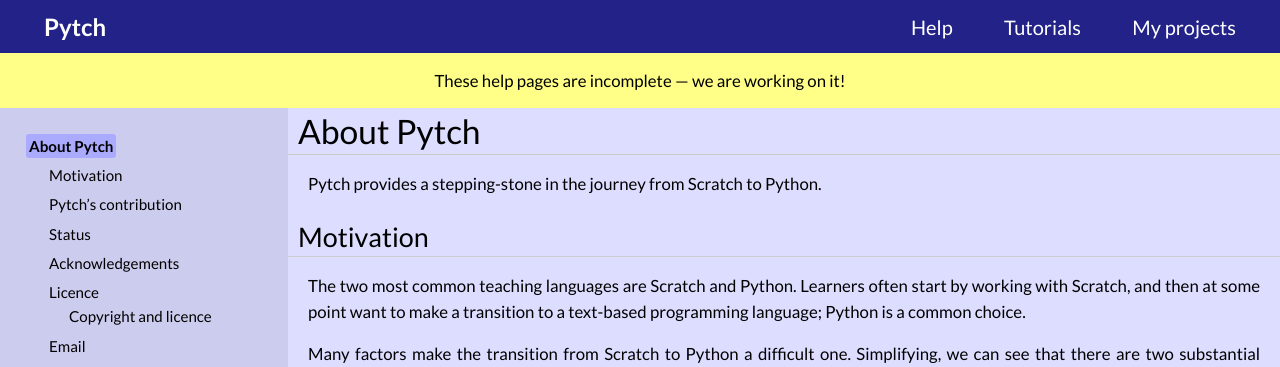
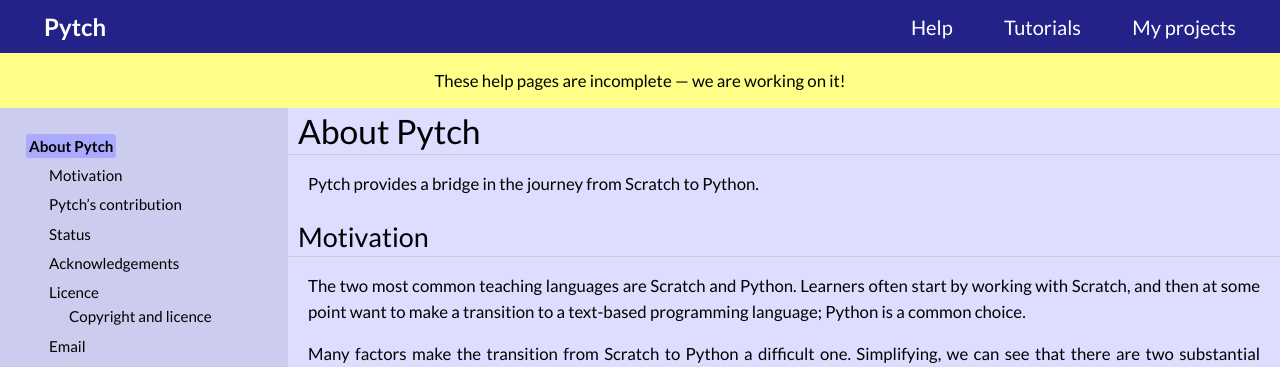
Before and after one commit to pytchlang/pytch-website, a Sphinx documentation site: the page built from source/about.rst, in a window 1280 px wide. Shown: the top 367 px of the page. Built offline with Sphinx 7.4.7, drawn with Linux system fonts in a browser that asks for light colours; pages that are not in the unit, such as notebooks, are missing from menus.

Commit message:
Update §"About Pytch" to say "bridge"

```diff
--- a/source/about.rst
+++ b/source/about.rst
@@ -1,7 +1,7 @@
 About Pytch
 ===========
 
-Pytch provides a stepping-stone in the journey from Scratch to Python.
+Pytch provides a bridge in the journey from Scratch to Python.
 
 Motivation
 ----------
```
